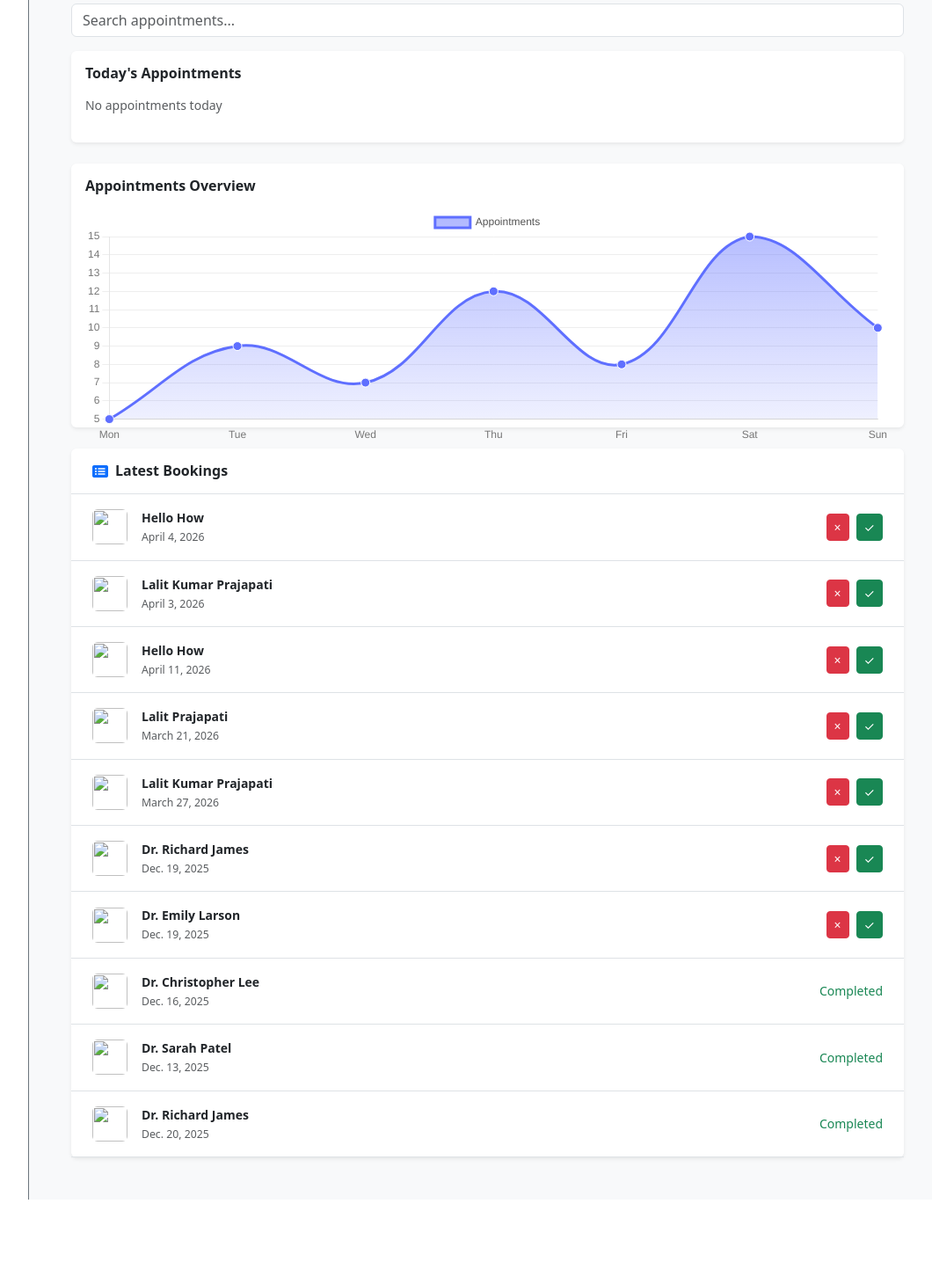
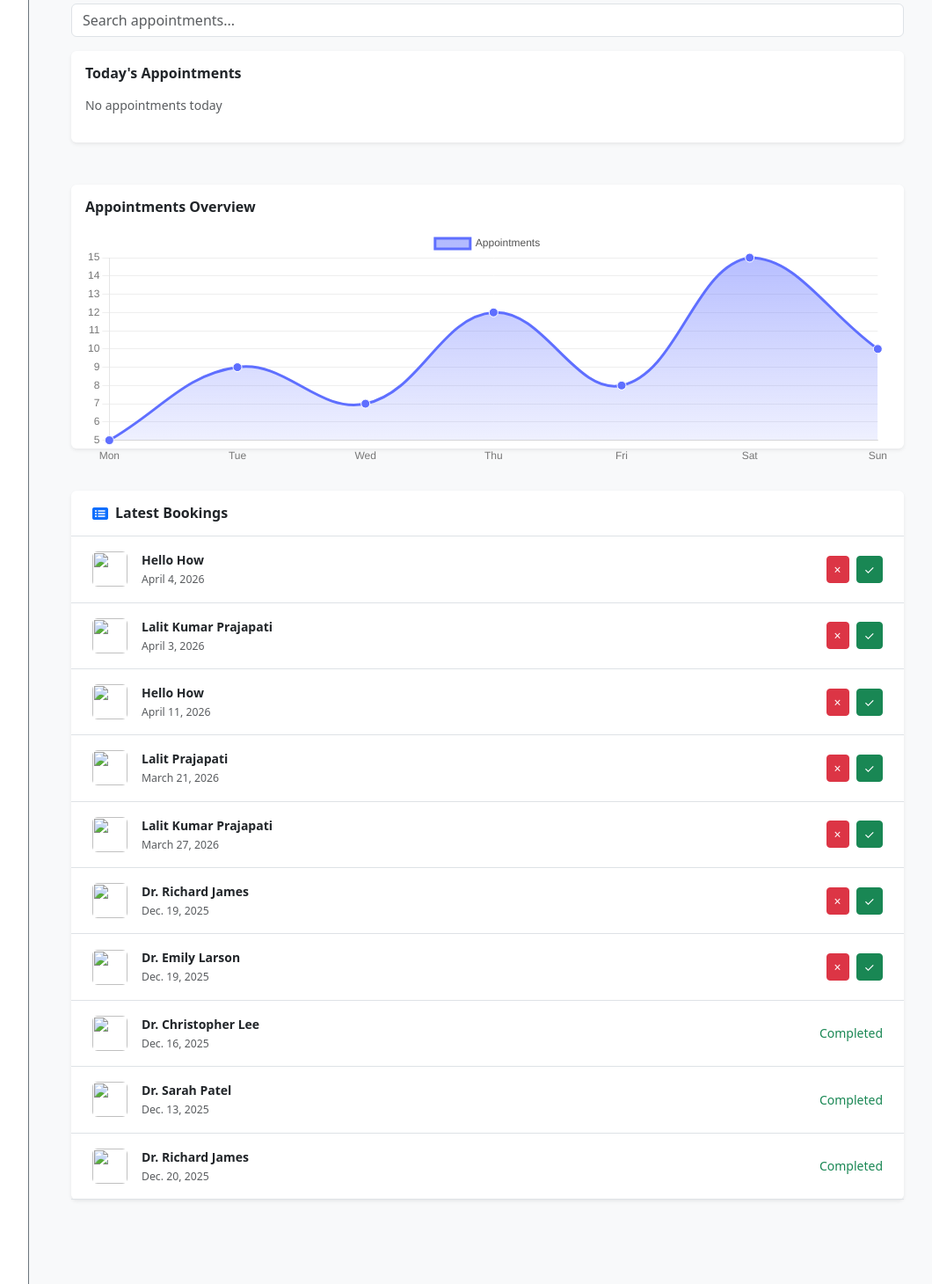
Before and after one commit to bylalit/doctor_appoinment, a Django app: page /dash_admin/ in a window 1280 px wide. Shown: the part 393-1853 px from the top of the page at 88% size, without its empty margins (204-1264 px from the left). Before the commit the page ends 1757 px from the top, so only its background shows below. Run offline with Django 5.2, Linux system fonts and the light colour scheme; a user stored in the database is signed in; data comes from the database, SQL or seed files in the repository.

Commit message:
some changes

```diff
--- a/templates/dashboard/index.html
+++ b/templates/dashboard/index.html
@@ -104,7 +104,7 @@
     </div>
 
     <!-- 📈 Chart -->
-    <div class="col-md-12" data-aos="fade-up">
+    <div class="col-md-12 my-5" data-aos="fade-up">
         <div class="bg-white p-3 rounded shadow-sm mb-4" style="height:300px;">
             <h6 class="fw-bold mb-3">Appointments Overview</h6>
             <canvas id="myChart"></canvas>
@@ -113,7 +113,7 @@
 
 
     <!-- ===== Appointments List ===== -->
-    <div class="bg-white rounded shadow-sm mt-4" data-aos="fade-up">
+    <div class="bg-white rounded shadow-sm my-5" data-aos="fade-up">
 
         <div class="d-flex align-items-center border-bottom px-4 py-3">
             <i class="fas fa-list-alt text-primary me-2"></i>
@@ -159,6 +159,4 @@
 </section>
 
 
-
-
 {% endblock %}
--- a/templates/dashboard/layout.html
+++ b/templates/dashboard/layout.html
@@ -315,34 +315,6 @@
         });
 
 
-        {% comment %} const ctx = document.getElementById('myChart');
-
-        // 🔥 Dummy Data
-        const labels = ['Mon', 'Tue', 'Wed', 'Thu', 'Fri', 'Sat', 'Sun'];
-        const data = [5, 9, 7, 12, 8, 15, 10];
-
-        new Chart(ctx, {
-            type: 'line',
-            data: {
-                labels: labels,
-                datasets: [{
-                    label: 'Appointments',
-                    data: data,
-                    borderWidth: 3,
-                    tension: 0.4,
-                    fill: true
-                }]
-            },
-            options: {
-                responsive: true,
-                plugins: {
-                    legend: {
-                        display: true
-                    }
-                }
-            }
-        }); {% endcomment %}
-
     </script>
 
 
```
Lines whose indentation alone changed are shown as unchanged.
